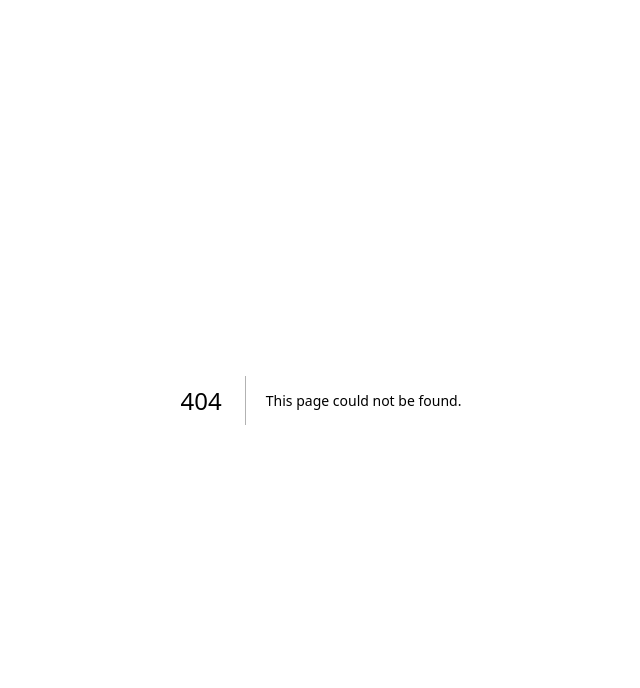
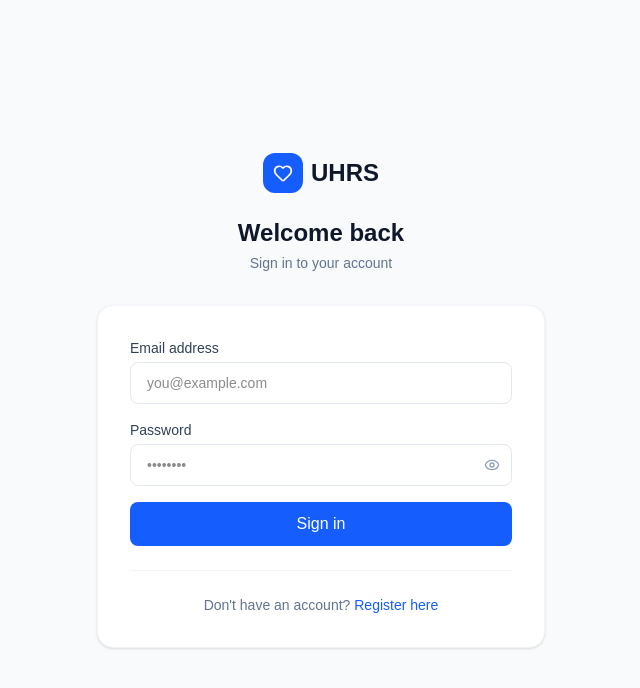
Before and after one commit to topister/uhrs, a Next.js app: page /login in a window 1280 px wide. Before the commit this address had no page. Shown: the top 688 px of the page, without its empty margins (319-959 px from the left). Built offline with nearby package versions, Linux system fonts and the light colour scheme.

Commit message:
Creat login page

```diff
--- /dev/null
+++ b/src/app/(auth)/login/page.tsx
@@ -0,0 +1,136 @@
+"use client";
+
+import { useState } from "react";
+import { signIn } from "next-auth/react";
+import { useRouter, useSearchParams } from "next/navigation";
+import Link from "next/link";
+import { useForm } from "react-hook-form";
+import { zodResolver } from "@hookform/resolvers/zod";
+import { Heart, Loader2, Eye, EyeOff } from "lucide-react";
+import { loginSchema, type LoginInput } from "@/lib/validations";
+
+export default function LoginPage() {
+  const router = useRouter();
+  const searchParams = useSearchParams();
+  const callbackUrl = searchParams.get("callbackUrl") ?? "/";
+  const [showPassword, setShowPassword] = useState(false);
+  const [serverError, setServerError] = useState("");
+
+  const {
+    register,
+    handleSubmit,
+    formState: { errors, isSubmitting },
+  } = useForm<LoginInput>({
+    resolver: zodResolver(loginSchema),
+  });
+
+  async function onSubmit(data: LoginInput) {
+    setServerError("");
+    const result = await signIn("credentials", {
+      email: data.email,
+      password: data.password,
+      redirect: false,
+    });
+
+    if (result?.error) {
+      setServerError("Invalid email or password. Please try again.");
+      return;
+    }
+
+    router.push(callbackUrl);
+    router.refresh();
+  }
+
+  return (
+    <div className="min-h-screen bg-slate-50 flex items-center justify-center px-4">
+      <div className="w-full max-w-md">
+        <div className="text-center mb-8">
+          <Link href="/" className="inline-flex items-center gap-2 mb-6">
+            <div className="w-10 h-10 bg-blue-600 rounded-xl flex items-center justify-center">
+              <Heart className="w-5 h-5 text-white" />
+            </div>
+            <span className="text-2xl font-bold text-slate-900">UHRS</span>
+          </Link>
+          <h1 className="text-2xl font-bold text-slate-900">Welcome back</h1>
+          <p className="text-slate-500 text-sm mt-1">Sign in to your account</p>
+        </div>
+
+        <div className="bg-white rounded-2xl shadow-sm border border-slate-100 p-8">
+          {serverError && (
+            <div className="mb-4 p-3 bg-red-50 border border-red-100 rounded-lg text-red-600 text-sm">
+              {serverError}
+            </div>
+          )}
+
+          <form onSubmit={handleSubmit(onSubmit)} className="space-y-4">
+            <div>
+              <label className="block text-sm font-medium text-slate-700 mb-1">
+                Email address
+              </label>
+              <input
+                {...register("email")}
+                type="email"
+                placeholder="you@example.com"
+                className="w-full px-4 py-2.5 border border-slate-200 rounded-lg text-sm focus:outline-none focus:ring-2 focus:ring-blue-500 focus:border-transparent transition"
+              />
+              {errors.email && (
+                <p className="text-red-500 text-xs mt-1">
+                  {errors.email.message}
+                </p>
+              )}
+            </div>
+
+            <div>
+              <label className="block text-sm font-medium text-slate-700 mb-1">
+                Password
+              </label>
+              <div className="relative">
+                <input
+                  {...register("password")}
+                  type={showPassword ? "text" : "password"}
+                  placeholder="••••••••"
+                  className="w-full px-4 py-2.5 border border-slate-200 rounded-lg text-sm focus:outline-none focus:ring-2 focus:ring-blue-500 focus:border-transparent transition pr-10"
+                />
+                <button
+                  type="button"
+                  onClick={() => setShowPassword(!showPassword)}
+                  className="absolute right-3 top-1/2 -translate-y-1/2 text-slate-400 hover:text-slate-600"
+                >
+                  {showPassword ? (
+                    <EyeOff className="w-4 h-4" />
+                  ) : (
+                    <Eye className="w-4 h-4" />
+                  )}
+                </button>
+              </div>
+              {errors.password && (
+                <p className="text-red-500 text-xs mt-1">
+                  {errors.password.message}
+                </p>
+              )}
+            </div>
+
+            <button
+              type="submit"
+              disabled={isSubmitting}
+              className="w-full bg-blue-600 text-white py-2.5 rounded-lg font-medium hover:bg-blue-700 transition-colors disabled:opacity-60 disabled:cursor-not-allowed flex items-center justify-center gap-2"
+            >
+              {isSubmitting && <Loader2 className="w-4 h-4 animate-spin" />}
+              {isSubmitting ? "Signing in..." : "Sign in"}
+            </button>
+          </form>
+
+          <div className="mt-6 pt-6 border-t border-slate-100 text-center text-sm text-slate-500">
+            Don&apos;t have an account?{" "}
+            <Link
+              href="/register"
+              className="text-blue-600 hover:underline font-medium"
+            >
+              Register here
+            </Link>
+          </div>
+        </div>
+      </div>
+    </div>
+  );
+}
```
